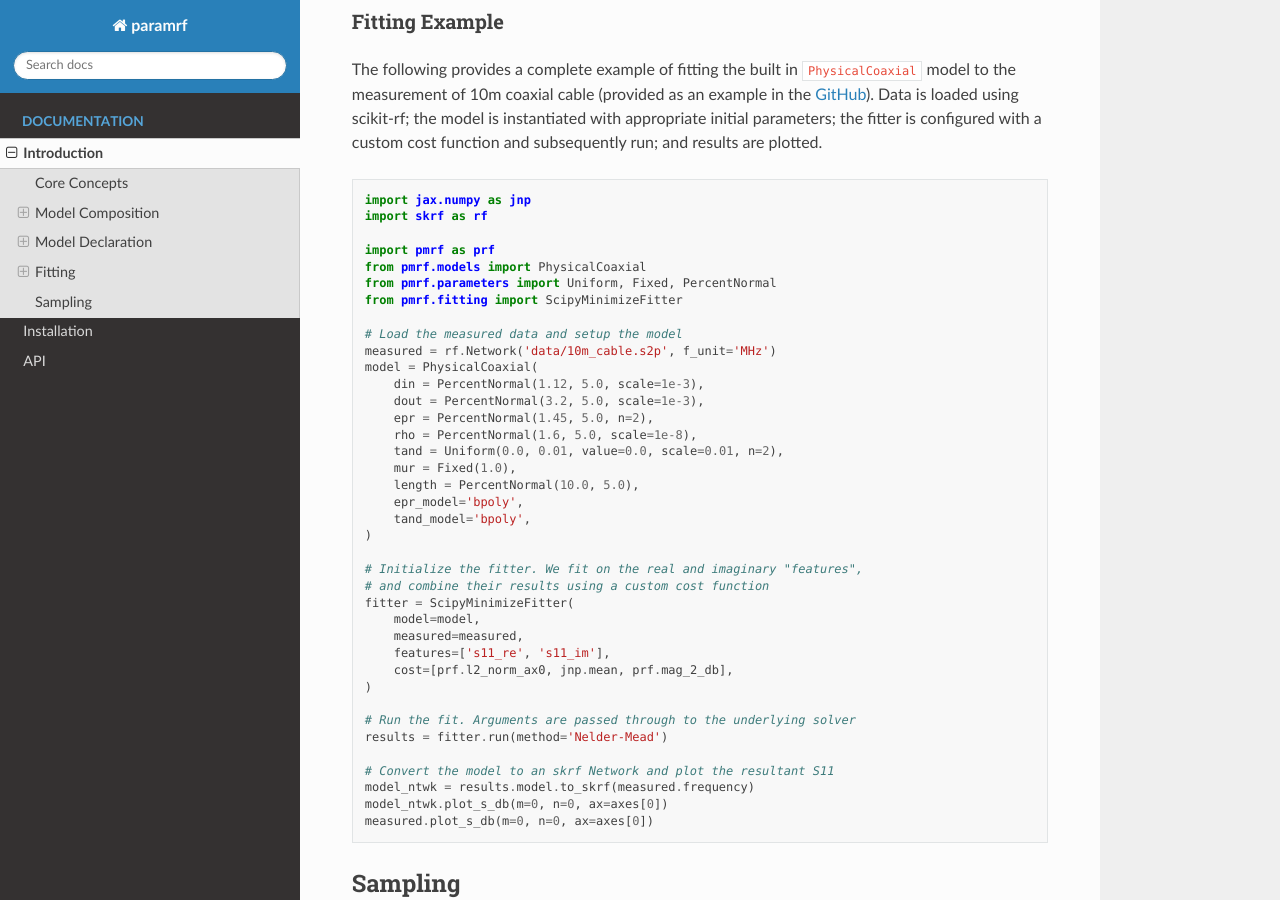
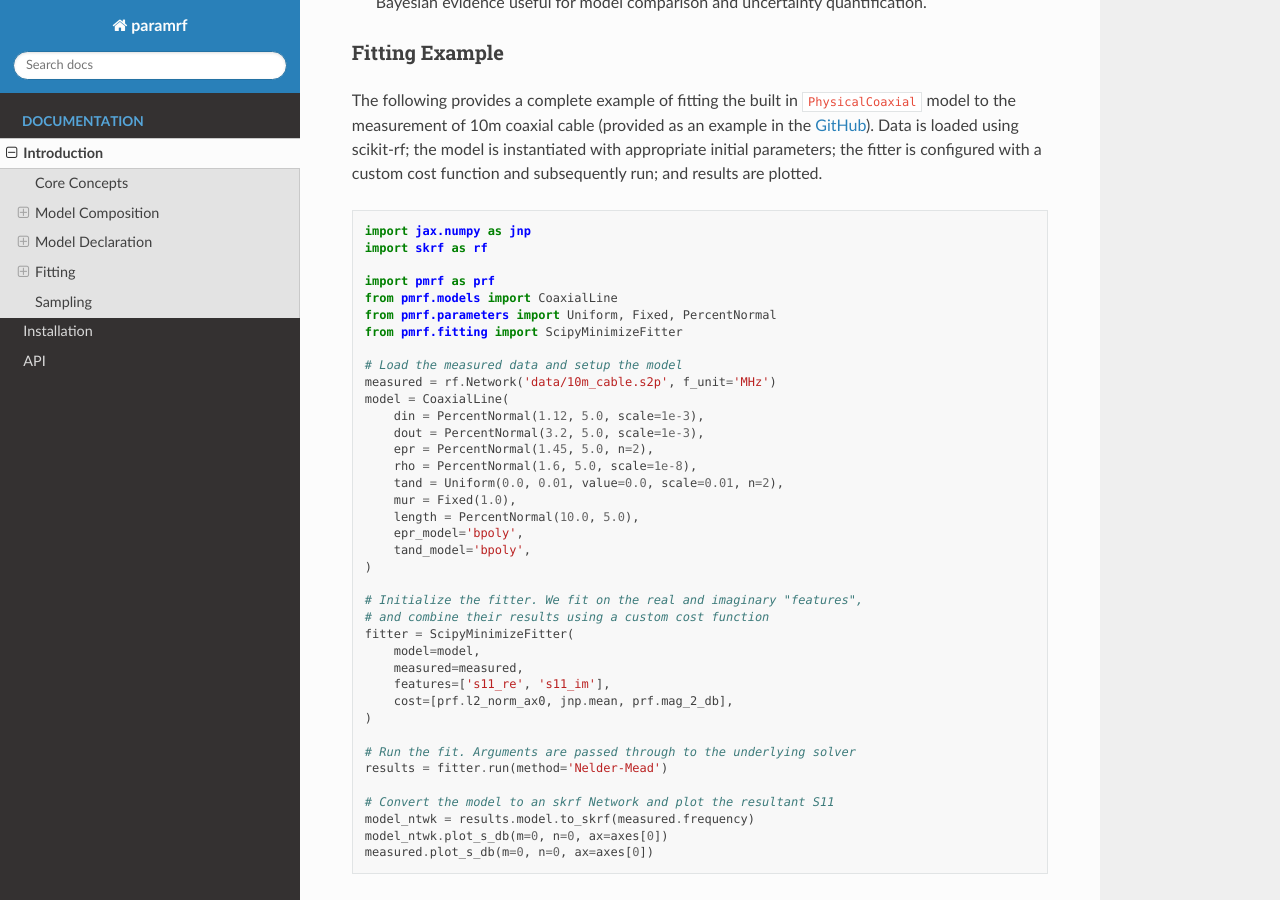
Before and after one commit to gvcallen/paramrf, a Sphinx documentation site: the page built from docs/source/introduction/index.rst, in a window 1280 px wide and 900 px high, scrolled down 3717 px. Built offline with Sphinx 7.4.7 and the Read the Docs theme 3.1.0, drawn with Linux system fonts in a browser that asks for light colours.

Commit message:
Updated docs

```diff
--- a/docs/source/introduction/index.rst
+++ b/docs/source/introduction/index.rst
@@ -44,8 +44,7 @@
 
 .. image:: circuit_clc.png
    :alt: pi-CLC circuit diagram
-   :width: 400px
-   :height: 300px
+   :width: 600px
    :align: center
 
 .. code-block:: python
@@ -161,13 +160,13 @@
     import skrf as rf
 
     import pmrf as prf
-    from pmrf.models import PhysicalCoaxial
+    from pmrf.models import CoaxialLine
     from pmrf.parameters import Uniform, Fixed, PercentNormal
     from pmrf.fitting import ScipyMinimizeFitter
 
     # Load the measured data and setup the model
     measured = rf.Network('data/10m_cable.s2p', f_unit='MHz')
-    model = PhysicalCoaxial(
+    model = CoaxialLine(
         din = PercentNormal(1.12, 5.0, scale=1e-3),
         dout = PercentNormal(3.2, 5.0, scale=1e-3),
         epr = PercentNormal(1.45, 5.0, n=2),
```
